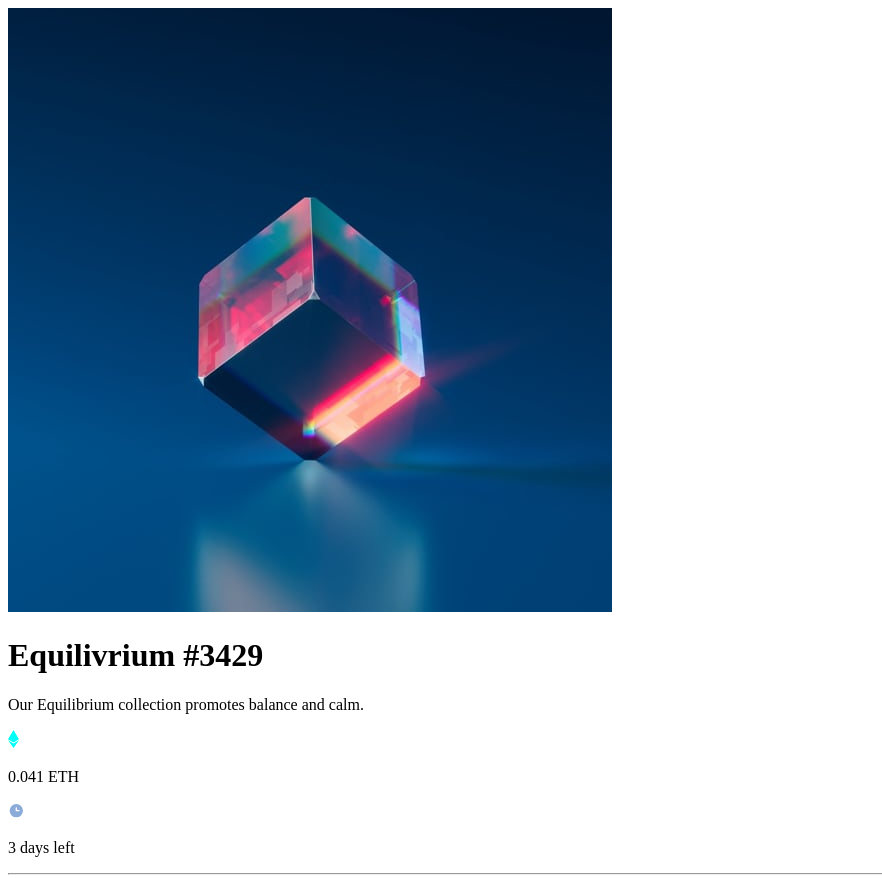
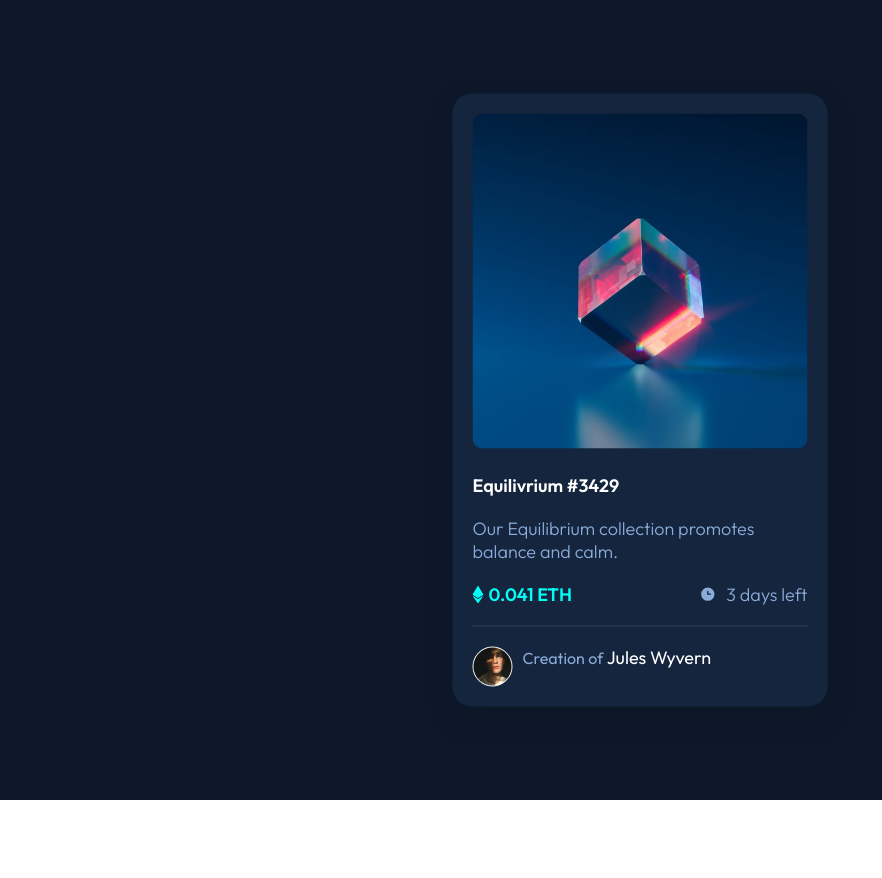
Before and after one commit to danillomz/componente-cartao-NFT, a plain HTML site: page index.html in a window 1280 px wide. Shown: the top 878 px of the page, without its empty margins (0-882 px from the left). After the commit the page ends 800 px from the top, so only its background shows below. Drawn offline with Linux system fonts and the light colour scheme.

Commit message:
Estilização completo
Foi feita a parte de estilização dos elementos da pagina main

```diff
--- a/estilos/style.css
+++ b/estilos/style.css
@@ -0,0 +1,117 @@
+* {
+    margin: 0px;
+    padding: 0px;
+    box-sizing: border-box;
+    font-size: 18px;
+    font-family: 'Outfit', sans-serif;
+}
+
+:root {
+    --primary-Soft-blue: #8bacda;
+    --primary-cyan: #00fff7;
+
+    --neutra-very-dark-blue-main-BG: #0d192b;
+    --neutra-very-dark-blue-card-BG: #14253d;
+    --neutra-very-dark-blue-line: #2f415b;
+    --neutra-white: #ffffff;
+}
+
+main {
+    position: relative;
+    background-color: var(--neutra-very-dark-blue-main-BG);
+    height: 100vh;
+}
+
+main .container {
+    position: absolute;
+    width: 375px;
+    padding: 20px;
+    border-radius: 20px;
+    box-shadow: 1px 12px 25px hsl(216, 51%, 10%);
+    transform: translate(-50%, -50%);
+    top: 50%;
+    left: 50%;
+    background-color: var(--neutra-very-dark-blue-card-BG);
+}
+
+main .container .img img {
+    width: 100%;
+    border-radius: 10px;
+}
+
+main .container .description {
+    margin-top: 20px;
+}
+
+main .container .description h1 {
+    color: var(--neutra-white);
+    font-weight: 600;
+    margin-bottom: 20px;
+}
+
+main .container .description p {
+    color: var(--primary-Soft-blue);
+    font-weight: 300;
+}
+
+main .container .ether {
+    display: flex;
+    justify-content: space-between;
+    margin: 20px 0px;
+}
+
+main .container .ether .eth {
+    display: flex;
+    gap: 5px;
+    align-items: center;
+}
+
+main .container .ether .eth p {
+     color: var(--primary-cyan);
+     font-weight: 600;
+}
+
+main .container .ether .date {
+    display: flex;
+    gap: 10px;
+    align-items: center;
+}
+
+main .container .ether .date p {
+    color: var(--primary-Soft-blue);
+
+}
+
+
+
+main .creation {
+    display: flex;
+    gap: 10px;
+    align-items: center;
+    margin-top: 20px;
+    border-top: 1px solid var(--neutra-very-dark-blue-line);
+}
+
+main .creation .avatar {
+    margin-top: 20px;
+    background-color: var(--neutra-white);
+    width: 40px;
+    border-radius: 70px;
+    border: 1px solid white;
+}
+
+main .creation .avatar img {
+    display: flex;
+    width: 100%;
+}
+
+main .creation p {
+    font-size: 16px;
+    color: var(--primary-Soft-blue);
+}
+
+main .creation span {
+    color: var(--neutra-white);
+    margin-bottom: 20px;
+    font-weight: 400;
+}
--- a/index.html
+++ b/index.html
@@ -4,6 +4,10 @@
     <meta charset="UTF-8">
     <meta http-equiv="X-UA-Compatible" content="IE=edge">
     <meta name="viewport" content="width=device-width, initial-scale=1.0">
+
+    <link rel="preconnect" href="https://fonts.googleapis.com">
+    <link rel="preconnect" href="https://fonts.gstatic.com" crossorigin>
+    <link href="https://fonts.googleapis.com/css2?family=Outfit:wght@300;400;600&display=swap" rel="stylesheet">
 
     <link rel="shortcut icon" href="images/favicon-32x32.png" type="image/x-icon">
 
@@ -30,8 +34,8 @@
                         <p>3 days left</p>
                     </div>
                 </div>
-                <hr>
             </div>
+            <!-- <hr> -->
             <div class="creation">
                 <div class="avatar">
                     <img src="images/image-avatar.png" alt="Avatar">
```
